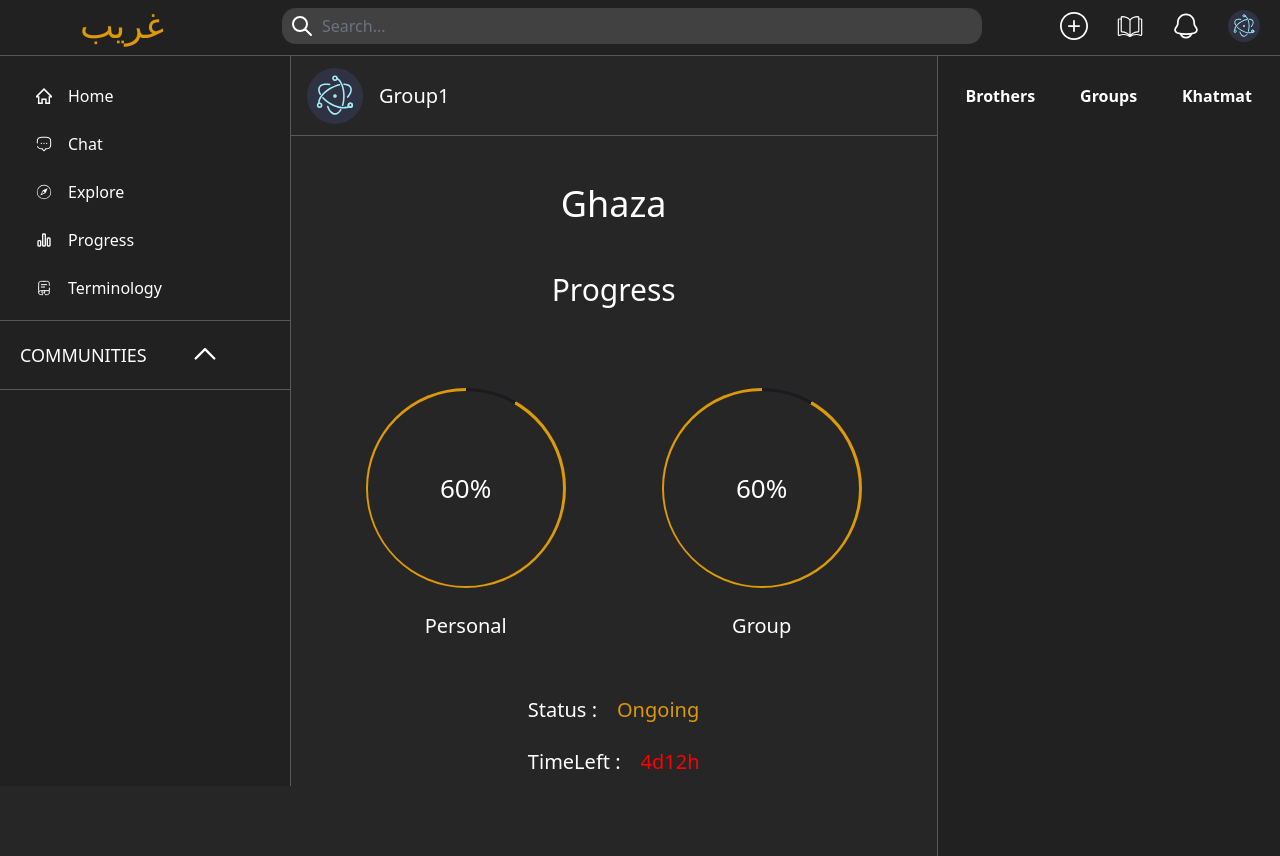
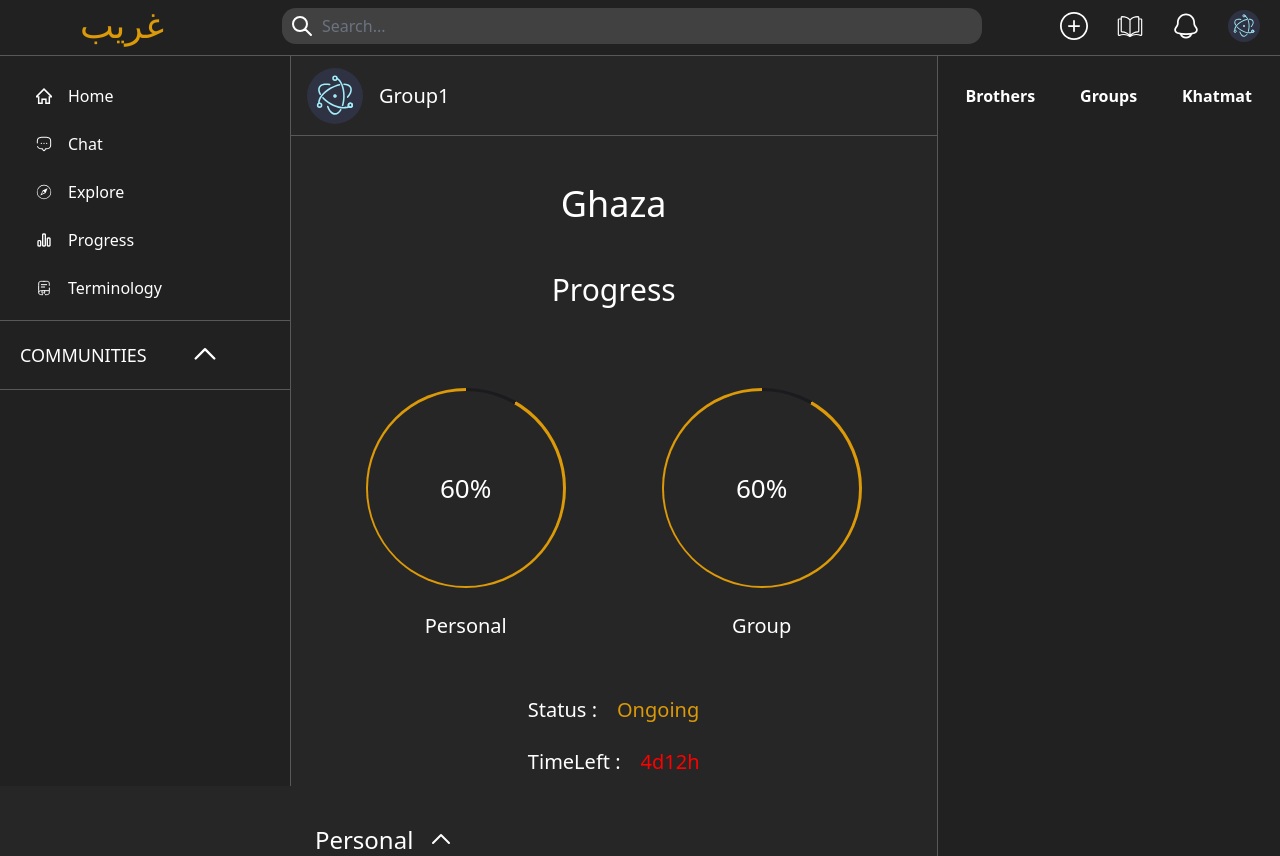
Before and after one commit to gharibPlatform/gharib-web, a Next.js app: page /Khatmas in a window 1280 px wide. Built offline with nearby package versions, Linux system fonts and the light colour scheme.

Commit message:
added the scrool + khatmas page config

```diff
--- a/src/components/chat/khatmas/ChatKhatmaCard.jsx
+++ b/src/components/chat/khatmas/ChatKhatmaCard.jsx
@@ -15,11 +15,11 @@ function Header({ Name }){
 }
 
 export default function ChatKhatmaCard({ Name }) {
+
     const router = useRouter();
     const pushToKhatmas = () => {
         router.push('/Khatmas');
         console.log(router)
-        console.log('real')
     }
 
     return(
--- a/src/components/khatmas/KhatmasContent.jsx
+++ b/src/components/khatmas/KhatmasContent.jsx
@@ -1,13 +1,64 @@
 import ChatHeader from "../chat/ChatHeader";
 import KhatmasProgress from "./KhatmasProgress";
+import { useState } from "react";
+function Personal() {
+    const [rotate, setRotate] = useState(90);
 
-export default function KhatmasContent() {
+    const changeRotation = () => {
+        if (rotate == 180) {
+            setRotate(270);
+        }else{
+            setRotate(180);
+        }
+    }
+
     return(
-        <div className="flex w-full flex-col">
-            <div className="w-full">
-                <ChatHeader Name={"Group1"} />
+        <div>
+            <div className="flex items-center cursor-pointer gap-4 text-2xl text-[var(--w-color)] pl-6 pt-12" onClick={changeRotation}>
+                Personal
+                <svg style={{transform: `rotate(${rotate}deg)`}} class="w-6 h-6 transition-all duration-200 ease" viewBox="0 0 24 24" fill="none" xmlns="http://www.w3.org/2000/svg"><g id="SVGRepo_bgCarrier" stroke-width="0"></g><g id="SVGRepo_tracerCarrier" stroke-linecap="round" stroke-linejoin="round"></g><g id="SVGRepo_iconCarrier"> <path d="M15 20L7 12L15 4" stroke="#fff" stroke-width="2" stroke-linecap="round" stroke-linejoin="round"></path> </g></svg>
             </div>
-            <KhatmasProgress />
+            <div className="flex flex-col gap-4 pl-14 pt-4 text-xl text-[var(--w-color)]">
+
+                <div className="flex gap-12">
+                    <p className="flex ">Share</p>
+                    <p>from the cow v 1 to the cow v 80 </p>
+                </div>
+
+                <div className="flex gap-12">
+                    <p className="flex ">Share</p>
+                    <p>from the cow v 1 to the cow v 80 </p>
+                </div>
+
+                <div className="flex gap-12">
+                    <p className="flex ">Share</p>
+                    <p>from the cow v 1 to the cow v 80 </p>
+                </div>
+
+                <div className="flex gap-12">
+                    <p className="flex ">Share</p>
+                    <p>from the cow v 1 to the cow v 80 </p>
+                </div>
+
+            </div>
         </div>
     )
 }
+export default function KhatmasContent() {
+    return(
+        <div className="flex w-full flex-col h-screen overflow-y-auto">
+            <div className="flex w-full flex-col ">
+                <div className="w-full">
+                    <ChatHeader Name={"Group1"} />
+                </div>
+                <KhatmasProgress />
+            </div>
+
+            <div className="flex flex-col">
+                <Personal />
+            </div>
+
+        </div>
+
+    )
+}
```
